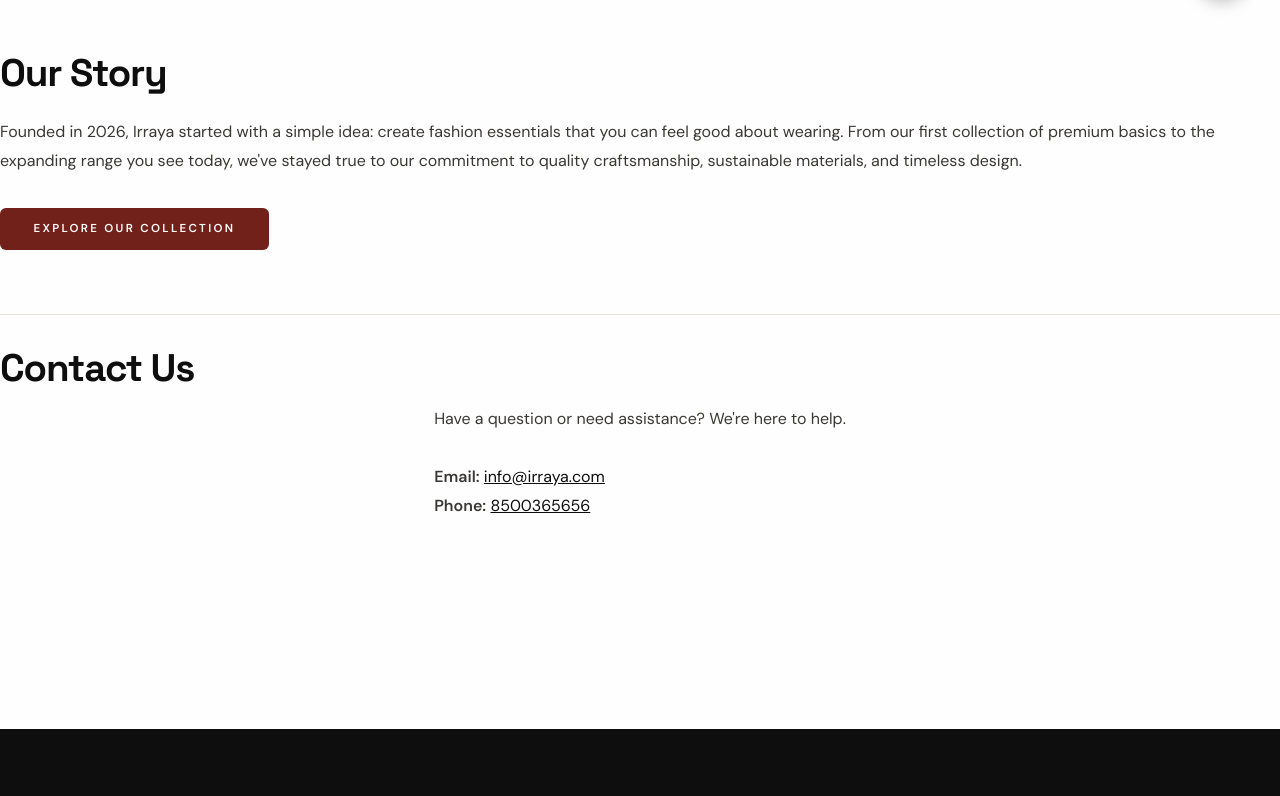
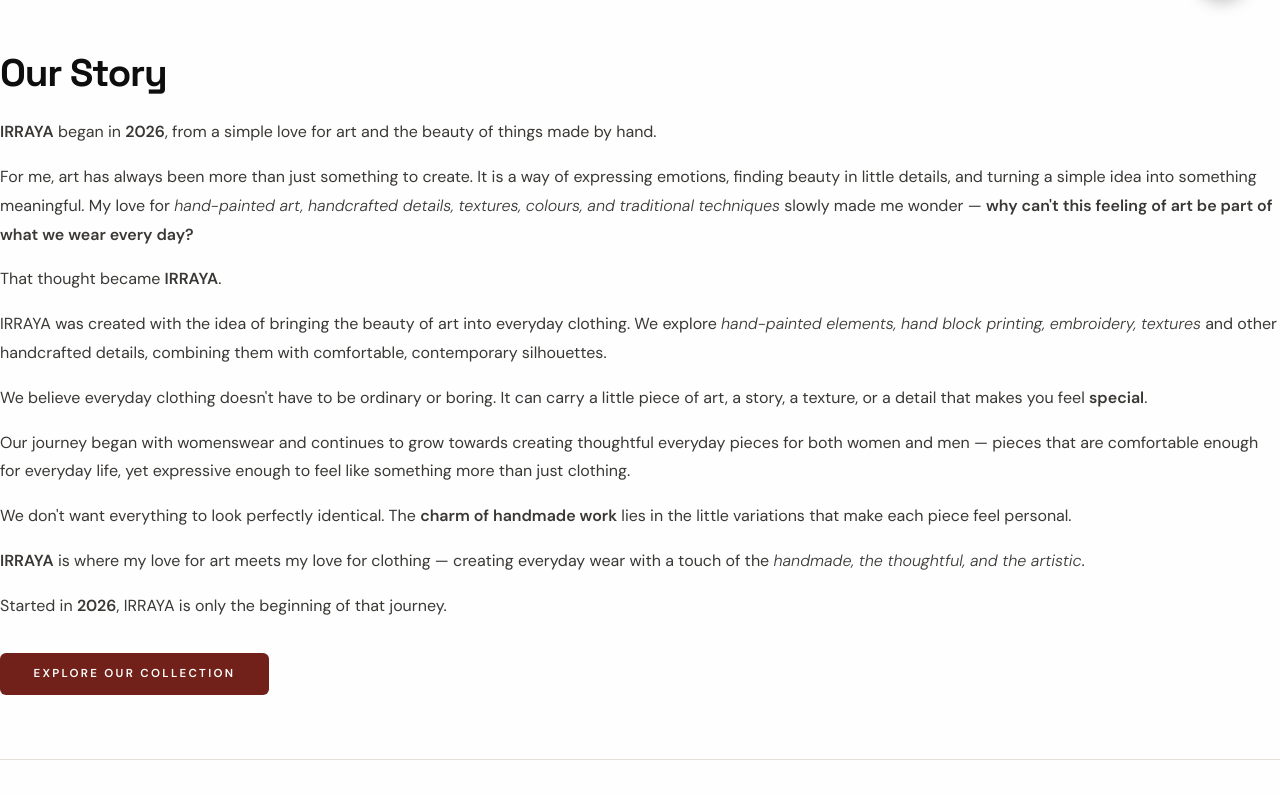
Before and after one commit to aoisky-dev/irraya-web, a Next.js app in the folder frontend/: page /about in a window 1280 px wide. Shown: the part 770-1566 px from the top of the page. Built offline with nearby package versions, Linux system fonts and the light colour scheme; no server answers.

Commit message:
content: update about us story text and formatting

```diff
--- a/frontend/src/app/about/page.tsx
+++ b/frontend/src/app/about/page.tsx
@@ -44,13 +44,35 @@
 
       <div className="about-hero">
         <h2 className="section-title" style={{ marginBottom: "var(--space-lg)" }}>Our Story</h2>
-        <p style={{ color: "var(--text-secondary)", lineHeight: 1.8, fontSize: "1rem" }}>
-          Founded in 2026, Irraya started with a simple idea: create fashion
-          essentials that you can feel good about wearing. From our first
-          collection of premium basics to the expanding range you see today,
-          we&apos;ve stayed true to our commitment to quality craftsmanship,
-          sustainable materials, and timeless design.
-        </p>
+        <div style={{ color: "var(--text-secondary)", lineHeight: 1.8, fontSize: "1rem", display: "flex", flexDirection: "column", gap: "1rem" }}>
+          <p>
+            <strong>IRRAYA</strong> began in <strong>2026</strong>, from a simple love for art and the beauty of things made by hand.
+          </p>
+          <p>
+            For me, art has always been more than just something to create. It is a way of expressing emotions, finding beauty in little details, and turning a simple idea into something meaningful. My love for <em>hand-painted art, handcrafted details, textures, colours, and traditional techniques</em> slowly made me wonder — <strong>why can&apos;t this feeling of art be part of what we wear every day?</strong>
+          </p>
+          <p>
+            That thought became <strong>IRRAYA</strong>.
+          </p>
+          <p>
+            IRRAYA was created with the idea of bringing the beauty of art into everyday clothing. We explore <em>hand-painted elements, hand block printing, embroidery, textures</em> and other handcrafted details, combining them with comfortable, contemporary silhouettes.
+          </p>
+          <p>
+            We believe everyday clothing doesn&apos;t have to be ordinary or boring. It can carry a little piece of art, a story, a texture, or a detail that makes you feel <strong>special</strong>.
+          </p>
+          <p>
+            Our journey began with womenswear and continues to grow towards creating thoughtful everyday pieces for both women and men — pieces that are comfortable enough for everyday life, yet expressive enough to feel like something more than just clothing.
+          </p>
+          <p>
+            We don&apos;t want everything to look perfectly identical. The <strong>charm of handmade work</strong> lies in the little variations that make each piece feel personal.
+          </p>
+          <p>
+            <strong>IRRAYA</strong> is where my love for art meets my love for clothing — creating everyday wear with a touch of the <em>handmade, the thoughtful, and the artistic</em>.
+          </p>
+          <p>
+            Started in <strong>2026</strong>, IRRAYA is only the beginning of that journey.
+          </p>
+        </div>
         <div style={{ marginTop: "var(--space-xl)" }}>
           <Link href="/products" className="btn">
             Explore Our Collection
```
